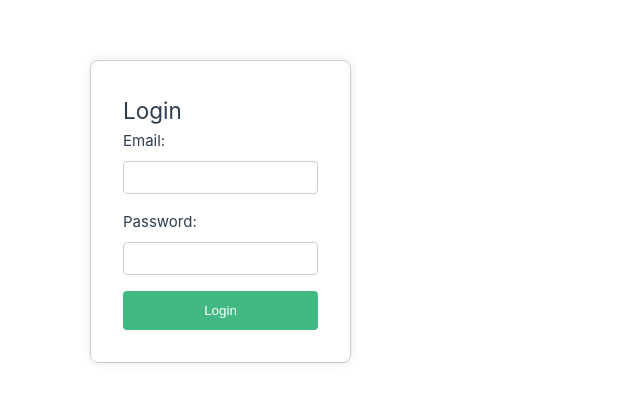
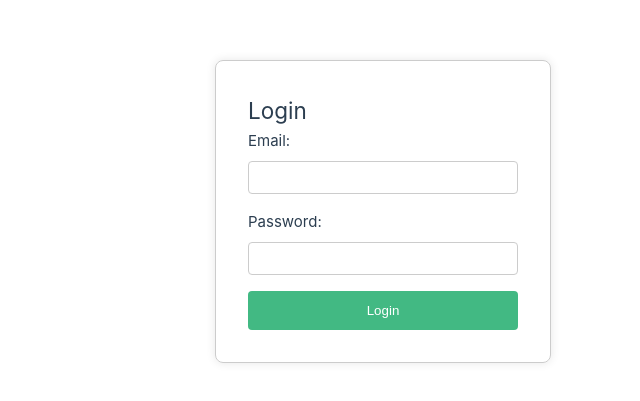
Before and after one commit to CXinCheng/Request-Management-System, a Vue app in the folder client/: page / in a window 1280 px wide. Shown: the part 189-590 px from the top of the page, without its empty margins (257-897 px from the left). Built offline with nearby package versions, Linux system fonts and the light colour scheme.

Commit message:
feat(front-end): make main body CSS center

```diff
--- a/client/src/App.vue
+++ b/client/src/App.vue
@@ -3,3 +3,13 @@
         <RouterView />
     </main>
 </template>
+
+<style>
+main {
+    display: flex;
+    justify-content: center;
+    align-items: center;
+    min-height: 100vh;
+    width: 100%;
+}
+</style>
--- a/client/src/assets/main.css
+++ b/client/src/assets/main.css
@@ -1,35 +1 @@
 @import './base.css';
-
-#app {
-  max-width: 1280px;
-  margin: 0 auto;
-  padding: 2rem;
-  font-weight: normal;
-}
-
-a,
-.green {
-  text-decoration: none;
-  color: hsla(160, 100%, 37%, 1);
-  transition: 0.4s;
-  padding: 3px;
-}
-
-@media (hover: hover) {
-  a:hover {
-    background-color: hsla(160, 100%, 37%, 0.2);
-  }
-}
-
-@media (min-width: 1024px) {
-  body {
-    display: flex;
-    place-items: center;
-  }
-
-  #app {
-    display: grid;
-    grid-template-columns: 1fr 1fr;
-    padding: 0 2rem;
-  }
-}
```
